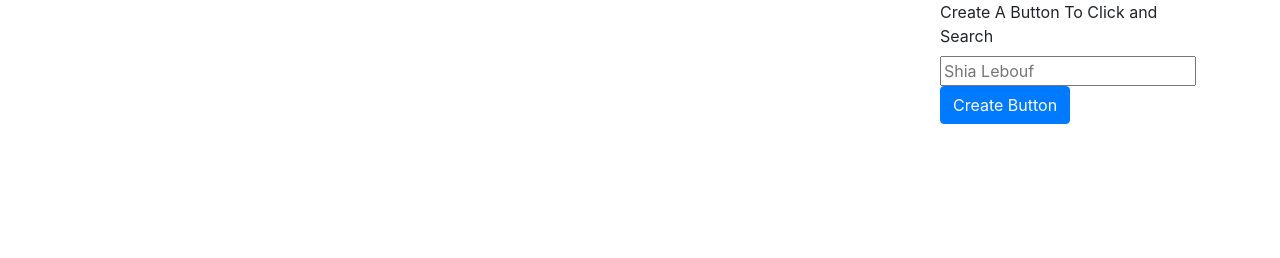
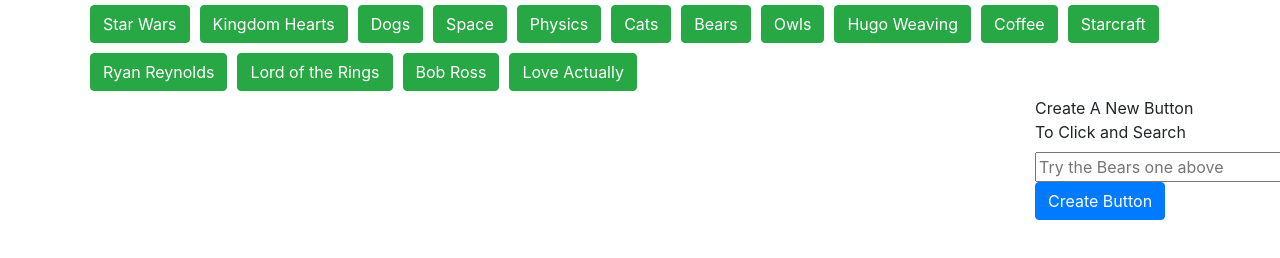
Before and after one commit to CGZoghby/week-6-gif-hw, a plain HTML site: page index.html in a window 1280 px wide. Drawn offline with nearby package versions, Linux system fonts and the light colour scheme.

Commit message:
Homework Finished!

```diff
--- a/assets/css/style.css
+++ b/assets/css/style.css
@@ -1,3 +1,3 @@
-.animal-btn {
+.gif-btn {
     margin: 5px;
 }
--- a/assets/javascript/app.js
+++ b/assets/javascript/app.js
@@ -1,7 +1,8 @@
 $(document).ready(function () {
     // displaygifInfo function re-renders the HTML to display the appropriate content
     //"http://api.giphy.com/v1/gifs/search?q=ryan+gosling&api_key=YOUR_API_KEY&limit=5" <-- example
-    var gifs = [];
+    var gifs = ["Star Wars", "Kingdom Hearts", "Dogs", "Space", "Physics", "Cats", "Bears", "Owls", "Hugo Weaving", "Coffee", "Starcraft", "Ryan Reynolds",
+    "Lord of the Rings", "Bob Ross", "Love Actually"];
 
     function displaygifInfo() {
         var gif = $(this).attr("data-name");
@@ -19,16 +20,22 @@ $(document).ready(function () {
                 gifBigDiv = $("<div>"); //this adds an additional level of aesthetic by displaying all gifs on bootstrap's new "cards"
                 gifImg = $("<img>"); //adds img src
                 gifSmallDiv = $("<div>") //will contain the rating of the attached gif
-                columnDiv.addClass("col-md-3");
+                //Attaching these to each other in one long span of non-DRY code. Add classes to make everything play with Bootstrap, and to additionally provide
+                //a light bit of aesthetic styling.
+                columnDiv.addClass("col-md-6");
                 gifBigDiv.addClass("card");
                 gifImg.addClass("card-img-top");
-                gifImg.attr("src", response.data[i].images.fixed_height_still.url); // I elected for the fixed height option because that would control height of rows, in theory
+                gifSmallDiv.addClass("card-body")
+                //These attributes allow for the click-to-animate functions, and additionally set up the initial still images
+                // I elected for the fixed height option because that would control height of rows, in theory
+                gifImg.attr("src", response.data[i].images.fixed_height_still.url);
                 gifImg.attr("data-still", response.data[i].images.fixed_height_still.url)
                 gifImg.attr("data-animate", response.data[i].images.fixed_height.url)
                 gifImg.attr("data-state", "still")
                 gifImg.attr("alt", response.data[i].slug + ".gif");
-                gifSmallDiv.addClass("card-body")
+                //Add rating to the div sitting underneath the img element (look at that template literal use!)
                 gifSmallDiv.append(`<p class="card-text"> Rating: ${response.data[i].rating} </p>`);
+                //Mash 'em all together, sidenote it's important the img is appended before the text otherwise the rating will not sit underneath it
                 gifBigDiv.append(gifImg);
                 gifBigDiv.append(gifSmallDiv);
                 columnDiv.append(gifBigDiv);
@@ -39,12 +46,10 @@ $(document).ready(function () {
 
     function renderButtons() {
         // Deleting the gifs prior to adding new gifs
-        // (this is necessary otherwise you will have repeat buttons)
         $("#buttons-view").empty();
         // Looping through the array of gifs
         for (var i = 0; i < gifs.length; i++) {
             // Then dynamicaly generating buttons for each gif in the array
-            // This code $("<button>") is all jQuery needs to create the beginning and end tag. (<button></button>)
             var a = $("<button>");
             // Adding a class of gif-btn to our button
             a.addClass("gif-btn btn btn-success");
@@ -68,20 +73,22 @@ $(document).ready(function () {
         renderButtons();
     });
 
-    $("#gifs-view").on("click","img", function() {
+    $("#gifs-view").on("click", "img", function () {
         // The attr jQuery method allows us to get or set the value of any attribute on our HTML element
         var state = $(this).attr("data-state");
         // If the clicked image's state is still, update its src attribute to what its data-animate value is.
         // Then, set the image's data-state to animate
         // Else set src to the data-still value
         if (state === "still") {
-          $(this).attr("src", $(this).attr("data-animate"));
-          $(this).attr("data-state", "animate");
+            $(this).attr("src", $(this).attr("data-animate"));
+            $(this).attr("data-state", "animate");
         } else {
-          $(this).attr("src", $(this).attr("data-still"));
-          $(this).attr("data-state", "still");
+            $(this).attr("src", $(this).attr("data-still"));
+            $(this).attr("data-state", "still");
         }
-      });
+    });
+    //Render the first wave of buttons
+    renderButtons();
 
     // Adding click event listeners to all elements with a class of "gif"
     $(document).on("click", ".gif-btn", displaygifInfo);
--- a/index.html
+++ b/index.html
@@ -20,19 +20,24 @@
 <body>
     <div class="container">
         <div class="row">
+            <!-- Topics Cloud! -->
+            <div class="col-md-12">
+                <div id="buttons-view"></div>
+            </div>
+        </div>
+        <div class="row">
             <!-- gifs will get dumped here -->
-            <div class="col-md-9">
+            <div class="col-md-10">
                 <div class="card-deck">
                     <div class="row" id="gifs-view">
                     </div>
                 </div>
             </div>
             <!-- Rendered buttons will get dumped Here  -->
-            <div class="col-md-3">
-                <div id="buttons-view"></div>
+            <div class="col-md-2">
                 <form id="gif-form">
-                    <label for="gif-input">Create A Button To Click and Search</label>
-                    <input type="text" id="gif-input" placeholder="Shia Lebouf">
+                    <label for="gif-input">Create A New Button To Click and Search</label>
+                    <input type="text" id="gif-input" placeholder="Try the Bears one above">
                     <!-- Button triggers new gif to be added -->
                     <input id="add-gif" type="submit" class="btn btn-primary" value="Create Button">
                 </form>
```
